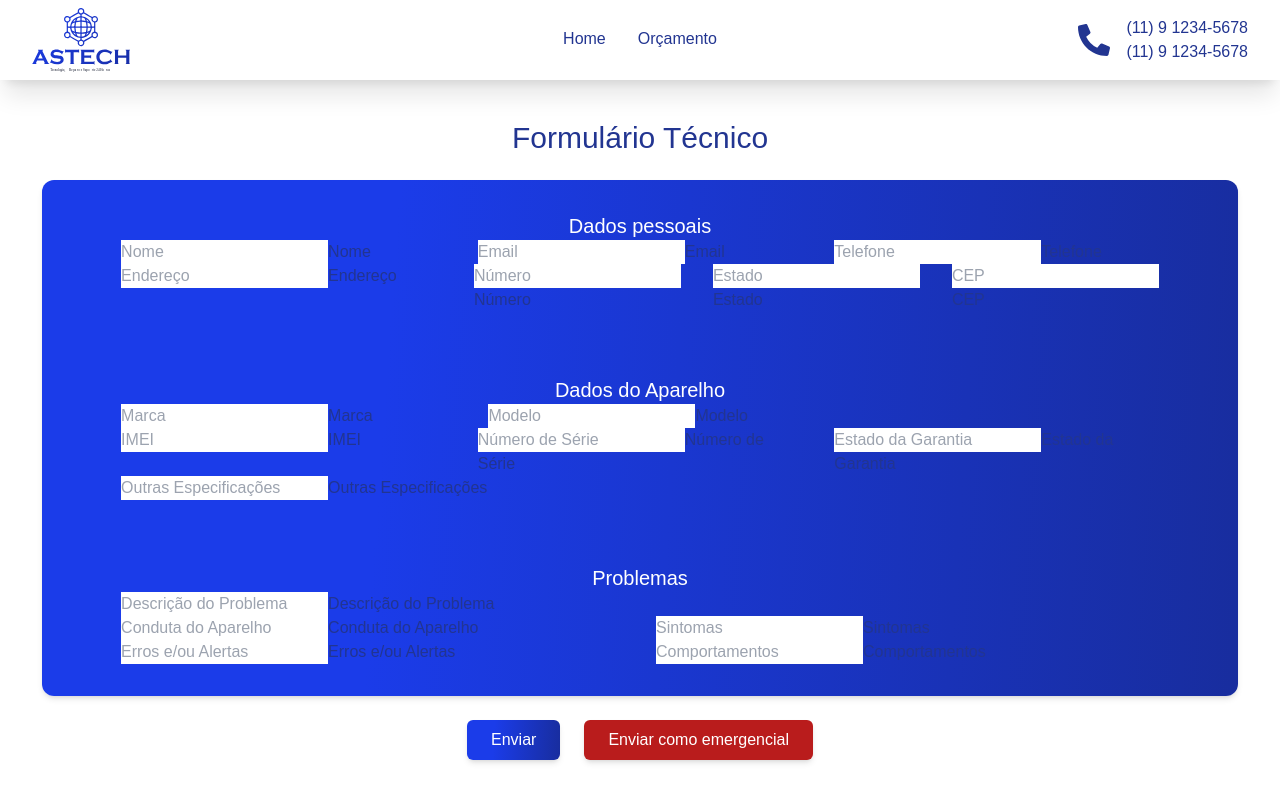
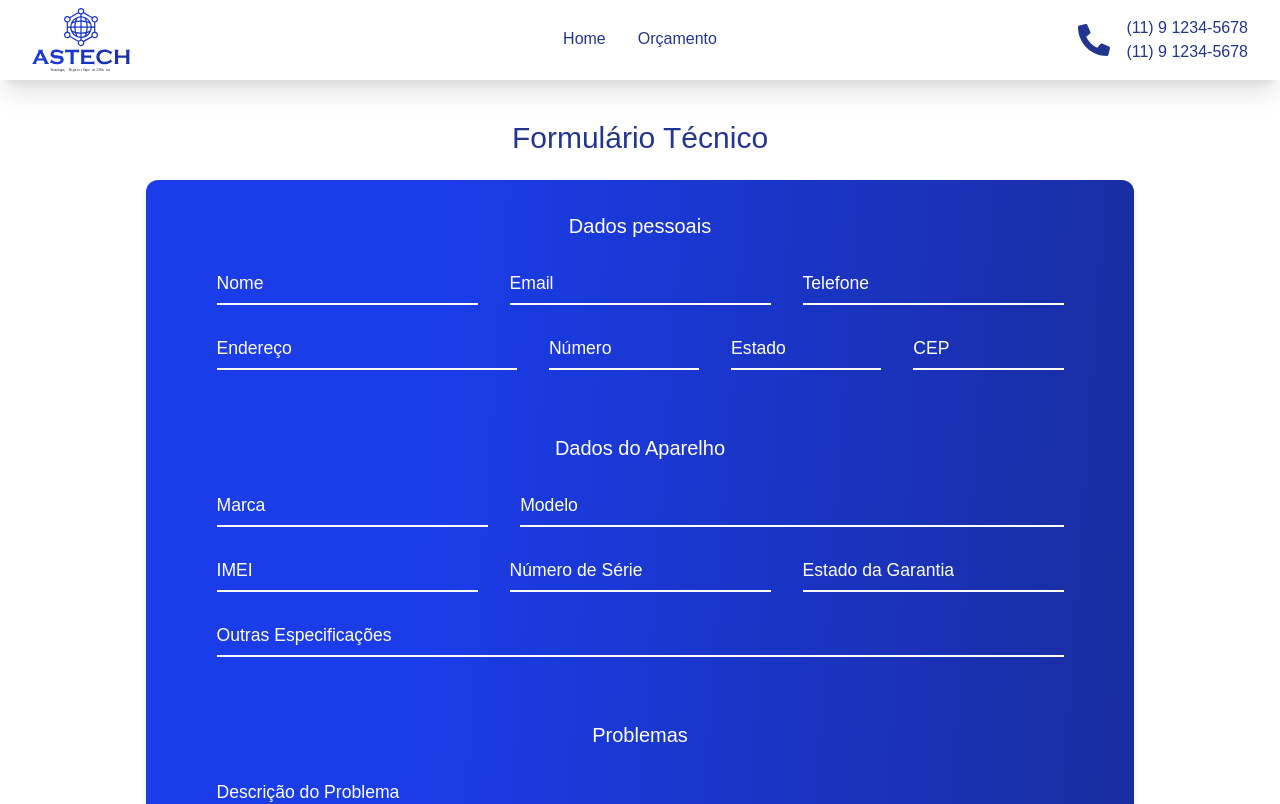
Before and after one commit to astech-repo/front-end, a Next.js app: page /preencher-formulario in a window 1280 px wide. Shown: the top 804 px of the page. Built offline with nearby package versions, Linux system fonts and the light colour scheme; a web font is replaced by a local one.

Commit message:
Conversão de scss para css

```diff
--- /dev/null
+++ b/src/app/preencher-formulario/page.css
@@ -0,0 +1,59 @@
+.form__group {
+  position: relative;
+  padding: 15px 0 0;
+  margin-top: 10px;
+  width: 50%;
+}
+
+.form__field {
+  font-family: inherit;
+  width: 100%;
+  border: 0;
+  border-bottom: 2px solid #fff;
+  outline: 0;
+  font-size: 1rem;
+  color: #fff;
+  padding: 7px 0;
+  background: transparent;
+  transition: border-color 0.2s;
+}
+
+.form__field::placeholder {
+  color: transparent;
+}
+
+.form__field:placeholder-shown ~ .form__label {
+  font-size: 1.1rem;
+  cursor: text;
+  top: 20px;
+}
+
+.form__label {
+  position: absolute;
+  top: 0;
+  display: block;
+  transition: 0.2s;
+  font-size: 1rem;
+  color: #fff;
+}
+
+.form__field:focus ~ .form__label {
+  position: absolute;
+  top: 0;
+  display: block;
+  transition: 0.2s;
+  font-size: 0.8rem;
+  color: #fff;
+}
+
+.form__field:focus {
+  padding-bottom: 6px;
+  border-width: 3px;
+  border-image: linear-gradient(to right, #fff, #fff);
+  border-image-slice: 1;
+}
+
+.form__field:required,
+.form__field:invalid {
+  box-shadow: none;
+}
--- a/src/app/preencher-formulario/page.module.scss
+++ /dev/null
@@ -1,60 +0,0 @@
-$primary: #fff;
-$secondary: #fff;
-$white: #fff;
-$gray: #fff;
-.form__group {
-  position: relative;
-  padding: 15px 0 0;
-  margin-top: 10px;
-  width: 50%;
-}
-
-.form__field {
-  font-family: inherit;
-  width: 100%;
-  border: 0;
-  border-bottom: 2px solid $gray;
-  outline: 0;
-  font-size: 1rem;
-  color: $white;
-  padding: 7px 0;
-  background: transparent;
-  transition: border-color 0.2s;
-
-  &::placeholder {
-    color: transparent;
-  }
-
-  &:placeholder-shown ~ .form__label {
-    font-size: 1.1rem;
-    cursor: text;
-    top: 20px;
-  }
-}
-
-.form__label {
-  position: absolute;
-  top: 0;
-  display: block;
-  transition: 0.2s;
-  font-size: 1rem;
-  color: $gray;
-}
-
-.form__field:focus {
-  ~ .form__label {
-    position: absolute;
-    top: 0;
-    display: block;
-    transition: 0.2s;
-    font-size: .8rem;
-    color: $primary;
-  }
-  padding-bottom: 6px;
-  border-width: 3px;
-  border-image: linear-gradient(to right, $primary,$secondary);
-  border-image-slice: 1;
-}
-.form__field{
-  &:required,&:invalid { box-shadow:none; }
-}
--- a/src/app/preencher-formulario/page.tsx
+++ b/src/app/preencher-formulario/page.tsx
@@ -1,4 +1,4 @@
-import "@/app/preencher-formulario/page.module.scss";
+import "@/app/preencher-formulario/page.css";
 
 export default function PreencherFormulario() {
   return (
```
